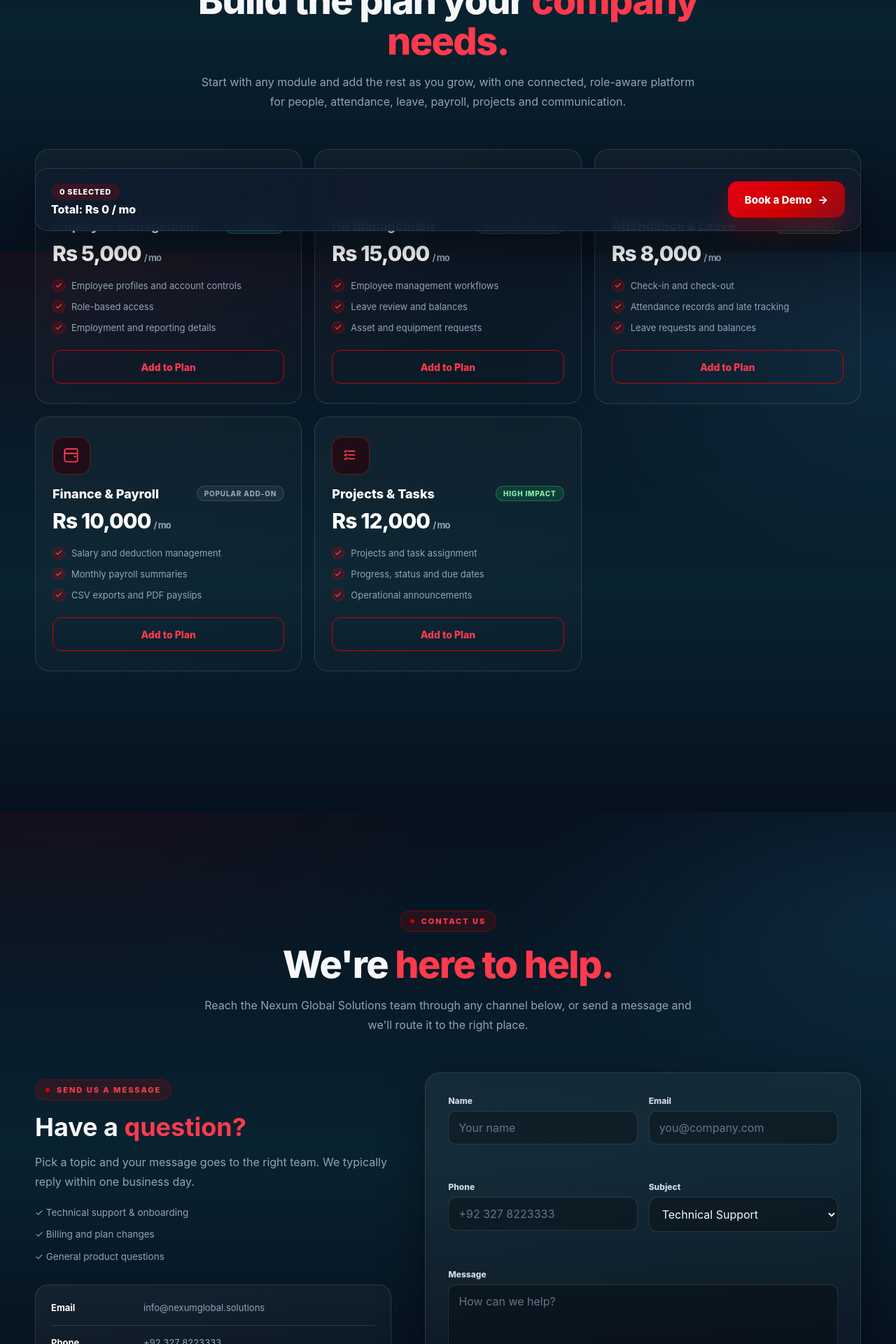
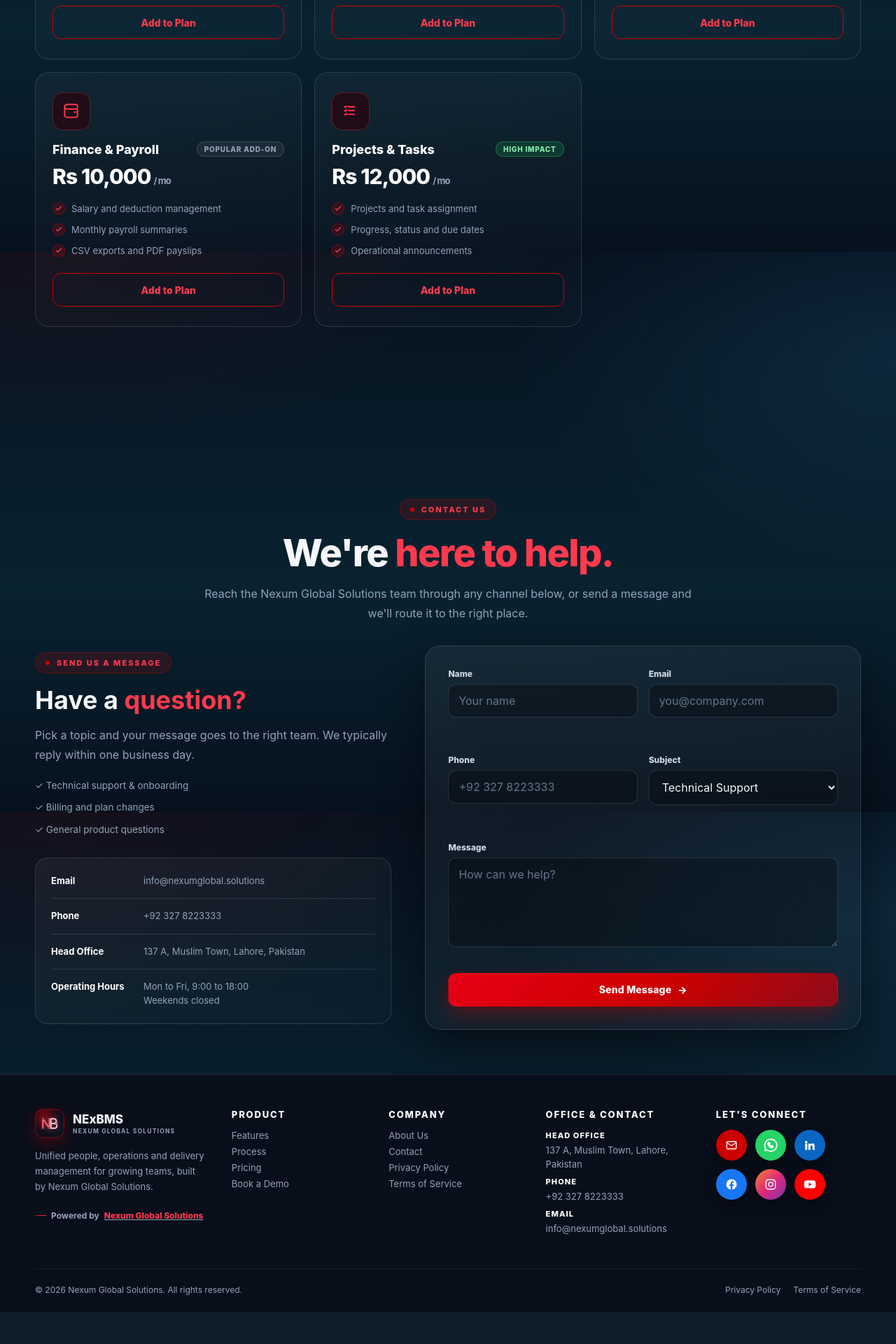
Before and after one commit to UmnaZainab/BMS-Landing-Page, a PHP site: page / in a window 1280 px wide. Shown: the part 3640-5560 px from the top of the page at 70% size. After the commit the page ends 5514 px from the top, so only its background shows below. Run offline with PHP 8.4, Linux system fonts and the light colour scheme.

Commit message:
Fix light mode contrast and tighten section spacing

```diff
--- a/index.html
+++ b/index.html
@@ -10,7 +10,7 @@
   <meta property="og:type" content="website">
   <meta property="og:site_name" content="NExBMS">
   <meta property="og:url" content="https://nexbms.com/">
-  <link rel="stylesheet" href="./style.css?v=6">
+  <link rel="stylesheet" href="./style.css?v=7">
 </head>
 <body data-page="home">
 
--- a/style.css
+++ b/style.css
@@ -47,10 +47,10 @@ img{max-width:100%;display:block}
 
 /* ---------- Layout primitives ---------- */
 .container{width:min(1180px,calc(100% - 32px));margin-inline:auto}
-.section{position:relative;padding:112px 0}
-.section-head{max-width:720px;margin:0 auto 54px}
+.section{position:relative;padding:64px 0}
+.section-head{max-width:720px;margin:0 auto 32px}
 .section-head.center{text-align:center}
-.section-head.left{margin:0 0 54px}
+.section-head.left{margin:0 0 32px}
 .kicker{
   display:inline-flex;align-items:center;gap:10px;
   padding:7px 14px;border-radius:999px;
@@ -328,7 +328,7 @@ header{position:fixed;top:16px;left:0;right:0;z-index:1000;padding:0;pointer-eve
 .process-card p{margin:0;color:#B0BCCD;font-size:13.5px;line-height:1.7}
 
 /* ---------- Pricing section ---------- */
-.pricing .suite-stage{margin-top:36px}
+.pricing .suite-stage{margin-top:0}
 .mod-grid{display:grid;grid-template-columns:repeat(3,1fr);gap:18px}
 .mod-card{
   position:relative;display:flex;flex-direction:column;padding:28px 24px;border-radius:20px;
@@ -431,7 +431,7 @@ header{position:fixed;top:16px;left:0;right:0;z-index:1000;padding:0;pointer-eve
 .form-status[data-kind="info"]{background:color-mix(in srgb,var(--primary) 14%,transparent);color:#FFC7CF;border:1px solid color-mix(in srgb,var(--primary) 35%,transparent)}
 
 /* ---------- Contact section ---------- */
-.contact-grid{display:grid;grid-template-columns:.9fr 1.1fr;gap:48px;align-items:start;margin-top:40px}
+.contact-grid{display:grid;grid-template-columns:.9fr 1.1fr;gap:48px;align-items:start;margin-top:0}
 .contact-details{margin-top:28px;padding:8px 22px;border:1px solid var(--line-2);border-radius:18px;background:linear-gradient(160deg,rgba(255,255,255,.05),rgba(255,255,255,.015))}
 .contact-detail{display:grid;grid-template-columns:120px minmax(0,1fr);gap:12px;padding:15px 0;line-height:1.5;font-size:13px}
 .contact-detail+.contact-detail{border-top:1px solid var(--line-2)}
@@ -441,8 +441,8 @@ header{position:fixed;top:16px;left:0;right:0;z-index:1000;padding:0;pointer-eve
 .contact-copy{padding-top:10px}
 
 /* ---------- Footer ---------- */
-footer{position:relative;margin-top:60px;background:var(--bg-2);border-top:1px solid var(--line)}
-.foot-card{padding:60px 0 24px}
+footer{position:relative;margin-top:0;background:var(--bg-2);border-top:1px solid var(--line)}
+.foot-card{padding:48px 0 24px}
 .foot-grid{display:grid;grid-template-columns:1.3fr 1fr 1fr 1.1fr 1.1fr;gap:36px}
 .foot-brand .brand{margin-bottom:14px}
 .foot-brand p{color:var(--muted);line-height:1.7;font-size:13px}
```
Also changed, not shown: other parts of style.css (+43 -6 lines).
